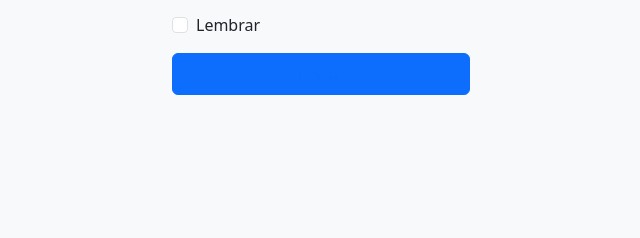
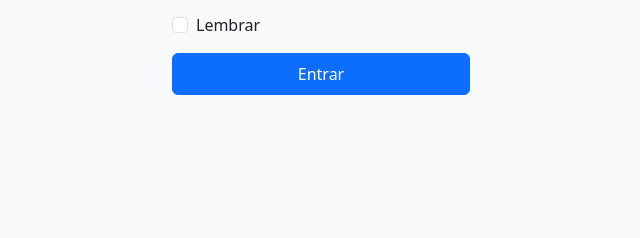
Before and after one commit to Chaanel248/PZero, a plain HTML site: page Login.html in a window 1280 px wide. Shown: the part 436-674 px from the top of the page, 319-959 px from the left. Drawn offline with nearby package versions, Linux system fonts and the light colour scheme.

Commit message:
Ajuste botão entrar

```diff
--- a/Login.html
+++ b/Login.html
@@ -31,7 +31,7 @@
                     Lembrar
                 </label>
             </div>
-            <button class="btn btn-primary w-100 py-2" type="submit" >  <a href="/pagina1.html"> Entrar </a></button>
+            <button class="btn btn-primary w-100 py-2" type="submit" >Entrar  <a href="/pagina1.html">  </a></button>
 
         </form>
         <footer class="align-items-center ">
```
